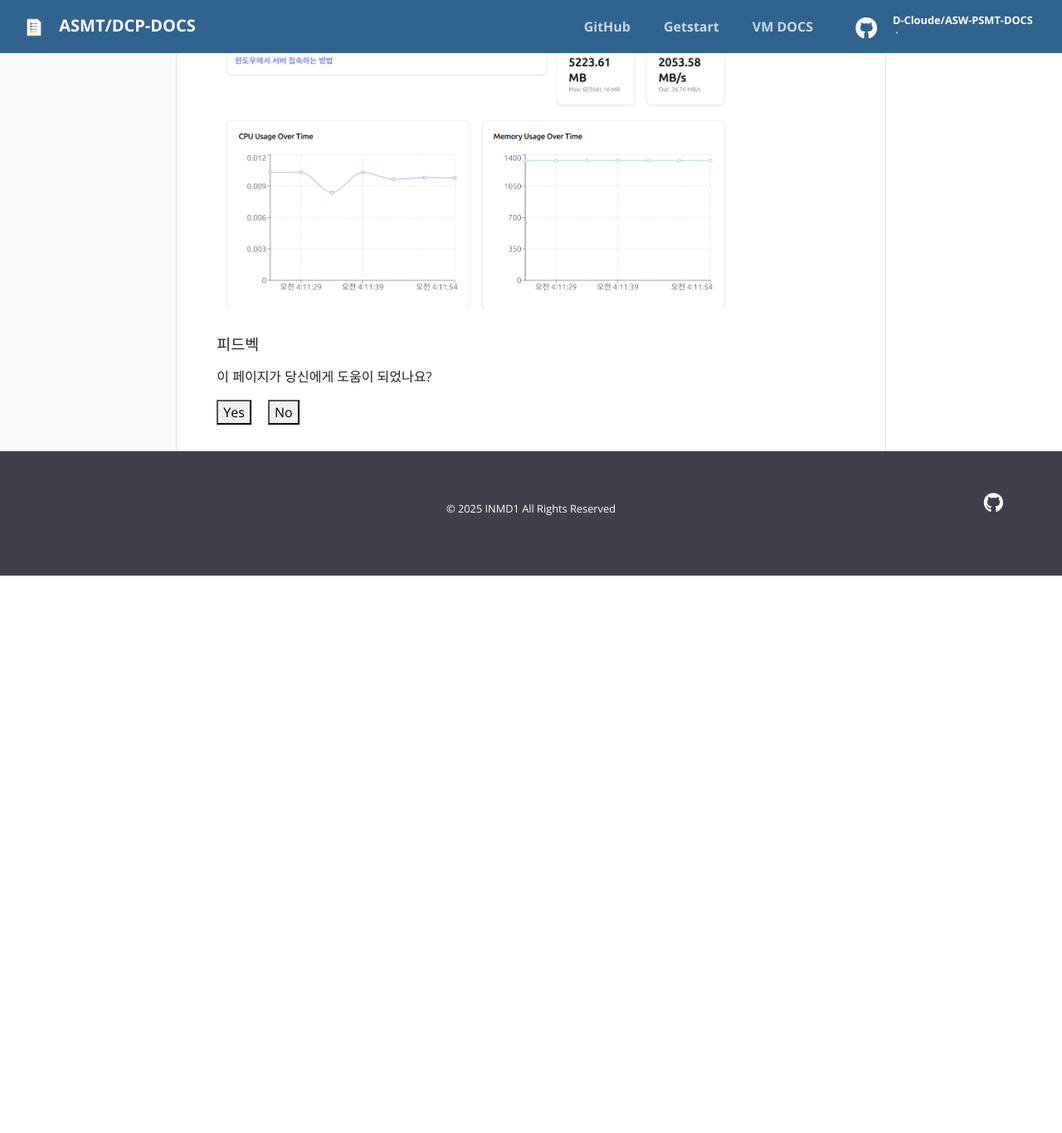
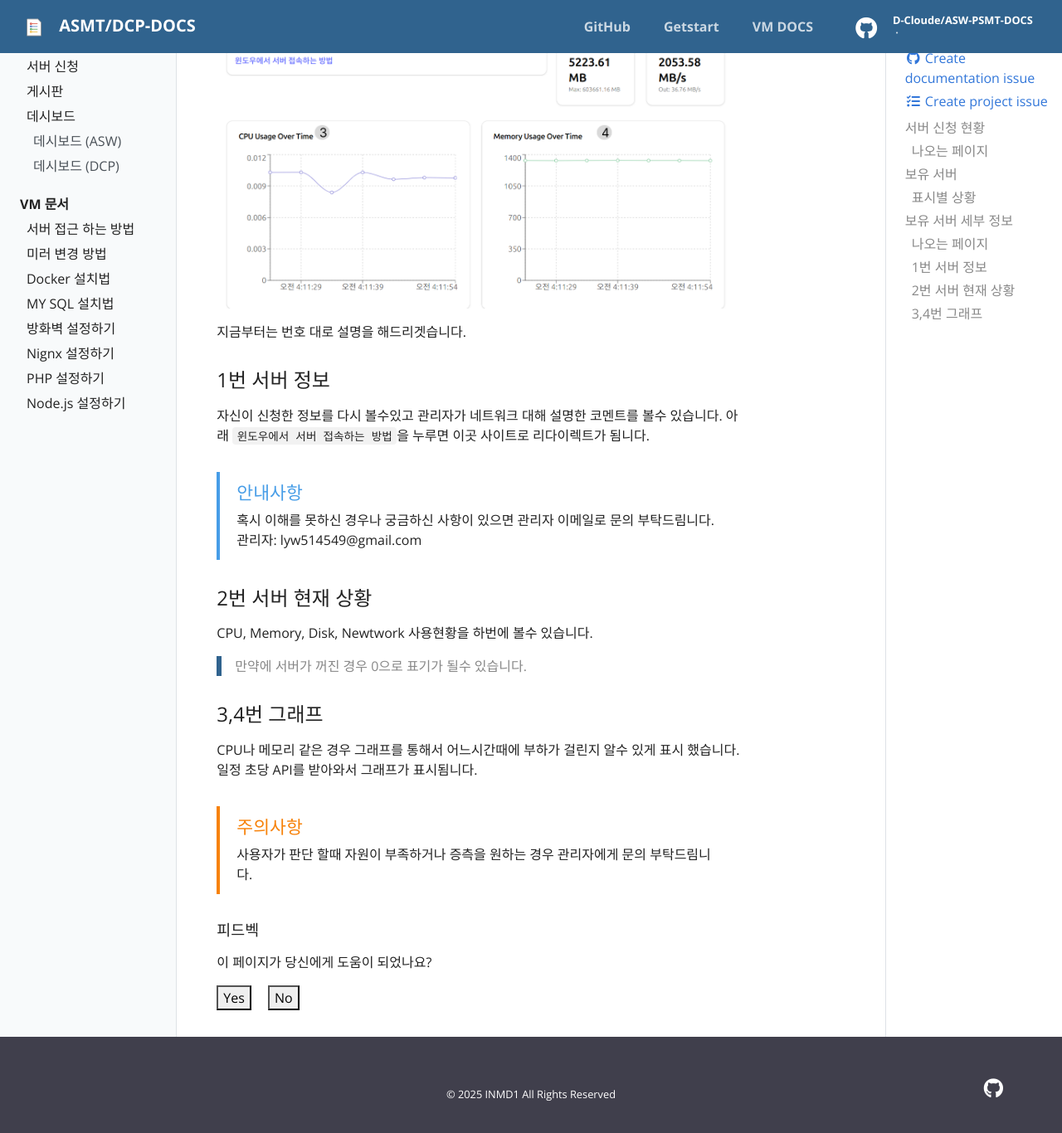
Before and after one commit to D-Cloude/ASW-DCP-DOCS, a Jekyll site: the page built from _getstart/bashboard-dcp.md, in a window 1280 px wide and 1400 px high, scrolled down 2314 px. Shown: the top 1366 px of the window at 83% size. Built offline with Jekyll 4.4.1, drawn with Linux system fonts in a browser that asks for light colours; before the commit the page ends 3008 px from its top, so only the background shows below that; some of the changed text lies outside the part shown.

Commit message:
시작 단계 게시물 완성

```diff
--- a/_getstart/bashboard-ASW.md
+++ b/_getstart/bashboard-ASW.md
@@ -5,3 +5,56 @@ description: 데시보드에 대해 설명합니다.
 ---
 
 # 서버 신청 현황
+서버 신청 현황 같은 경우 데시보드 옆 메뉴바에서 경로 확인이 가능합니다<br/>
+![img](../assets/img/asw-menu.png)<br/>
+> 서버 신청 -> 서버 신청 현황
+
+## 나오는 페이지
+![img](../assets/img/asw-status.png)<br/>
+이 페이지에서는 유저가 신청한 서버들의 상황을 볼수 있습니다.<br/>
+만약에 서버가 생성이 관리자가 메일로 거절 사유를 보내고 옆에 보이는 거절 사유에도 표시가 됨니다.
+
+> 진행중이라고 표기 되는 경우는 관라자가 제출이후 아무동작을 하지 않있거나 승인은 되었지만 제작중 아닐때 표시가 됨니다.
+
+{% include alert.html type="info" title="안내사항" content="만약에 이의제기를 하고 싶은 경우 관리자에게 이메일을 보내주시면 대응 해드리겟습니다. 관리자: lyw514549@gmail.com" %}
+
+# 보유 서버
+보유 서버를 보는 방법은 옆 메뉴바에서 보실수 있습니다.<br/>
+![img](../assets/img/asw-make.png)<br/>
+위 사진에서 보면 서버 이름이 뜨는 경우가 있고 안뜨는 경우가 있는데.<br/>
+### 표시별 상황
+- 서버 이름이 정상적으로 뜬다 -> 관리자가 서버 승인을 해서 제작한 경우입니다.
+- 제작중입니다 라고 뜬다 -> 관리자가 서버 승인을 했지만 서버를 제작한 경우입니다.
+- 아직 승인되지 않았습니다 -> 관리자가 아직 승인을 안한 상태이거나 거절되었을 때 표시가 됨니다. (아래 필독 꼭 한번 볼것!)
+
+{% include alert.html type="warning" title="필독!" content="거절된 신청이 계속 표시되지만, 관리자가 가끔 확인하여 신청 내역을 삭제합니다. 삭제된 후에는 표시되지 않으므로 걱정하지 않으셔도 됩니다." %}
+
+# 보유 서버 세부 정보
+보유 서버 세부 정보를 보는 방법은 옆 메뉴바에서 자신의 서버 이름이 표시가 되면 클릭하면 접근 할수 있습니다.<br/>
+![img](../assets/img/asw-make.png)<br/>
+
+## 나오는 페이지
+![img](../assets/img/asw-show-all.png)<br/>
+
+지금부터는 번호 대로 설명을 해드리겟습니다.
+
+### 1번 서버 정보
+자신이 신청한 정보를 다시 볼수있고 관리자가 네트워크 대해 설명한 코멘트를 볼수 있습니다.
+{% include alert.html type="info" title="안내사항" content="혹시 이해를 못하신 경우나 궁금하신 사항이 있으면 관리자 이메일로 문의 부탁드림니다.<br/>관리자: lyw514549@gmail.com" %}
+### 2번 서버 네트워크 정보
+DCP와 다르게 ASW-PSMT에서는 내부 IP가 자동으로 할당이 되며 학과에서 필요한 실습 기본 포트도 제공이 되어서 화면에 나와있는 포트로 접속 하시면되겟습니다.
+
+{% include alert.html type="info" title="안내사항" content="만약에 포트가 더 필요한 경우 건의사항 게시판에 올려주시면 관리자가 반영후 이메일로 결과를 전송해드리겟습니다." %}
+
+CPU, Memory, Disk, Newtwork 사용현황을 하번에 볼수 있습니다.<br/>
+>만약에 서버가 꺼진 경우 0으로 표기가 될수 있습니다.
+
+### 3,4번 그래프
+CPU나 메모리 같은 경우 그래프를 통해서 어느시간때에 부하가 걸린지 알수 있게 표시 했습니다.일정 초당 API를 받아와서 그래프가 표시됨니다.
+{% include alert.html type="warning" title="주의사항" content="사용자가 판단 할때 자원이 부족하거나 증측을 원하는 경우 관리자에게 문의 부탁드림니다." %}
+
+### 5번 서버 시작
+DCP와 달리 ASW-PSMT에서는 서버를 수동으로 킬수 있습니다.
+그래서 서버가 생성되면 처음에는 꺼져 있어서 이 버튼을 눌려주시기 바람니다.
+
+{% include alert.html type="info" title="안내사항" content="눌려도 안켜지는 경우는 관리자에게 문의 바람니다.(과도한 서버 시작 버튼을 클릭 할경우 서버에 과부하가 올수 있습니다.)" %}
--- a/_getstart/bashboard-dcp.md
+++ b/_getstart/bashboard-dcp.md
@@ -5,7 +5,7 @@ description: 데시보드에 대해 설명합니다.
 ---
 
 # 서버 신청 현황
-서버 신청 현황 같은 경우 아래에 경로에서 확인이 가능합니다
+서버 신청 현황 같은 경우 데시보드 옆 메뉴바에서 경로 확인이 가능합니다<br/>
 ![img](../assets/img/D-Cloud-menu.png)<br/>
 > 서버 신청 -> 서버 신청 현황
 
@@ -14,7 +14,7 @@ description: 데시보드에 대해 설명합니다.
 이 페이지에서는 유저가 신청한 서버들의 상황을 볼수 있습니다.<br/>
 만약에 서버가 생성이 관리자가 메일로 거절 사유를 보내고 옆에 보이는 거절 사유에도 표시가 됨니다.
 
-{% include alert.html type="info" title="안내사항" content="만약에 이의를 하고 싶은 경유 관리자한데 이메일을 보내주시면 대응 해드리겟습니다. 관리자: lyw514549@gmail.com" %}
+{% include alert.html type="info" title="안내사항" content="만약에 이의제기를 하고 싶은 경우 관리자한데 이메일을 보내주시면 대응 해드리겟습니다. 관리자: lyw514549@gmail.com" %}
 
 # 보유 서버
 보유 서버를 보는 방법은 옆 메뉴바에서 보실수 있습니다.<br/>
@@ -28,8 +28,23 @@ description: 데시보드에 대해 설명합니다.
 {% include alert.html type="warning" title="필독!" content="거절된 신청이 계속 표시되지만, 관리자가 가끔 확인하여 신청 내역을 삭제합니다. 삭제된 후에는 표시되지 않으므로 걱정하지 않으셔도 됩니다." %}
 
 # 보유 서버 세부 정보
-보유 서버 세부 정보를 보는 방법은 옆 메뉴바에서 자신의 서버 이름이 표시가 될때 볼수 있습니다.<br/>
+보유 서버 세부 정보를 보는 방법은 옆 메뉴바에서 자신의 서버 이름이 표시가 되면 클릭하면 접근 할수 있습니다.<br/>
 ![img](../assets/img/DCP-creating.png)
 
 ## 나오는 페이지
-![img](../assets/img/DCP-ALL-Status.png)
+![img](../assets/img/DCP-ALL-Status.png)<br/>
+
+지금부터는 번호 대로 설명을 해드리겟습니다.
+### 1번 서버 정보
+자신이 신청한 정보를 다시 볼수있고 관리자가 네트워크 대해 설명한 코멘트를 볼수 있습니다.
+아래 `윈도우에서 서버 접속하는 방법`을 누루면 이곳 사이트로 리다이렉트가 됨니다.
+
+{% include alert.html type="info" title="안내사항" content="혹시 이해를 못하신 경우나 궁금하신 사항이 있으면 관리자 이메일로 문의 부탁드림니다.<br/>관리자: lyw514549@gmail.com" %}
+
+### 2번 서버 현재 상황
+CPU, Memory, Disk, Newtwork 사용현황을 하번에 볼수 있습니다.<br/>
+>만약에 서버가 꺼진 경우 0으로 표기가 될수 있습니다.
+
+### 3,4번 그래프
+CPU나 메모리 같은 경우 그래프를 통해서 어느시간때에 부하가 걸린지 알수 있게 표시 했습니다.일정 초당 API를 받아와서 그래프가 표시됨니다.
+{% include alert.html type="warning" title="주의사항" content="사용자가 판단 할때 자원이 부족하거나 증측을 원하는 경우 관리자에게 문의 부탁드림니다." %}
```
Also changed, not shown: assets/img/DCP-ALL-Status.png, assets/img/asw-make.png (added), assets/img/asw-menu.png (added), assets/img/asw-show-all.png (added), assets/img/asw-status.png (added).
